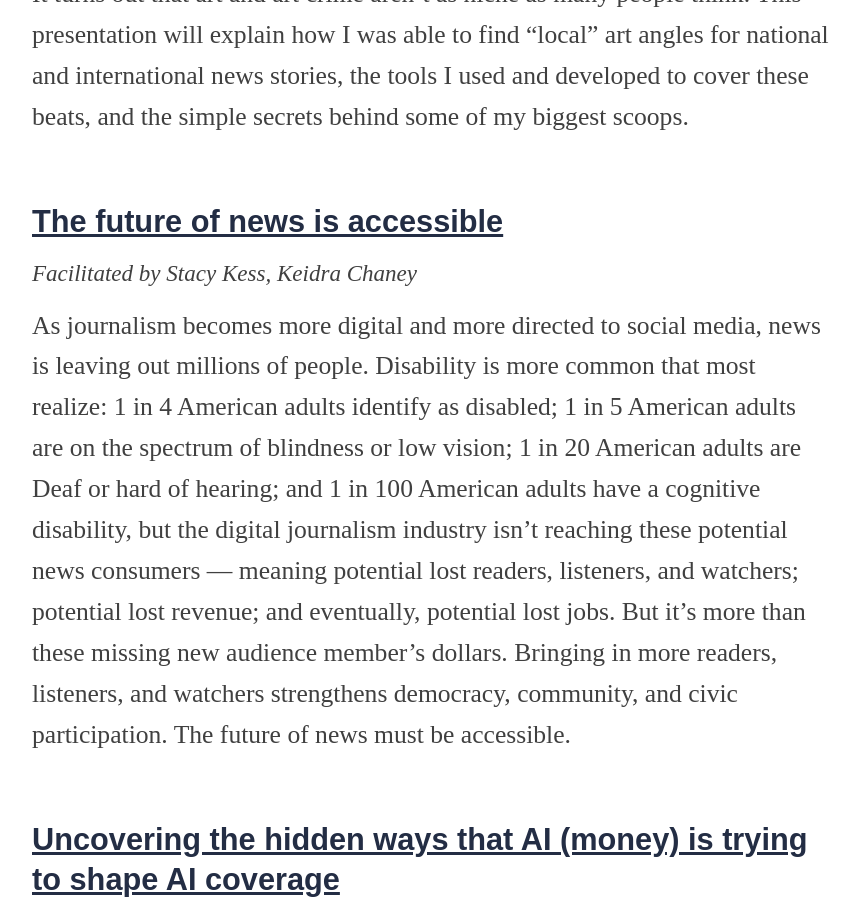
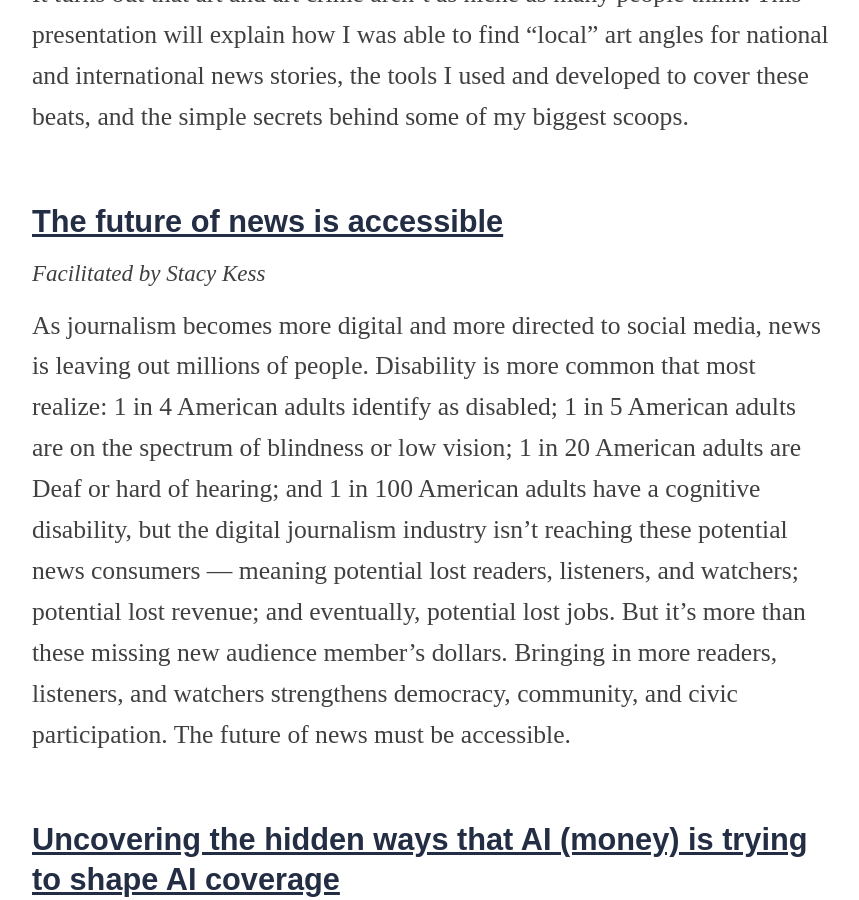
Before and after one commit to OpenNews/srccon-2026, a Jekyll site: the page built from program.md, in a window 1280 px wide and 900 px high, scrolled down 26029 px. Shown: the whole window, without its empty margins (208-1067 px from the left). Built offline with Jekyll 4.4.1, drawn with Linux system fonts in a browser that asks for light colours; nearby versions of some CDN libraries; some web fonts are replaced.

Commit message:
update to remove facilitator

```diff
--- a/_data/sessions.yml
+++ b/_data/sessions.yml
@@ -200,7 +200,7 @@
   {
     "id": "future-news-accessible",
     "title": "The future of news is accessible",
-    "facilitators": "Stacy Kess, Keidra Chaney",
+    "facilitators": "Stacy Kess",
     "description": "As journalism becomes more digital and more directed to social media, news is leaving out millions of people. Disability is more common that most realize: 1 in 4 American adults identify as disabled; 1 in 5 American adults are on the spectrum of blindness or low vision; 1 in 20 American adults are Deaf or hard of hearing; and 1 in 100 American adults have a cognitive disability, but the digital journalism industry isn\u2019t reaching these potential news consumers \u2014\u00a0meaning potential lost readers, listeners, and watchers; potential lost revenue; and eventually, potential lost jobs. But it\u2019s more than these missing new audience member\u2019s dollars. Bringing in more readers, listeners, and watchers strengthens democracy, community, and civic participation. The future of news must be accessible."
   },
   {
--- a/schedule/sessions.json
+++ b/schedule/sessions.json
@@ -738,7 +738,7 @@
     "id": "future-news-accessible",
     "title": "The future of news is accessible",
     "description": "Complex interactives, advanced JavaScript maps, and asset-heavy investigative packages frequently omit critical digital accessibility standards, blocking disabled or low-vision audiences from reading public interest reporting. When accessibility is treated like a late-stage compliance step, the resulting layouts remain structurally flawed.\n\nIn this workshop, we will audit common frontend layouts and rebuild them around accessible design practices. We will discuss building screen-reader accessible tables, configuring responsive keyboard focus loops, and testing color ratios across dense data charts. Bring a link to a current project; we will work together to make your journalism accessible to everyone.",
-    "facilitators": "Stacy Kess, Keidra Chaney",
+    "facilitators": "Stacy Kess",
     "time": "2-3:15pm",
     "day": "Thursday",
     "timeblock": "thursday-pm-1",
```
